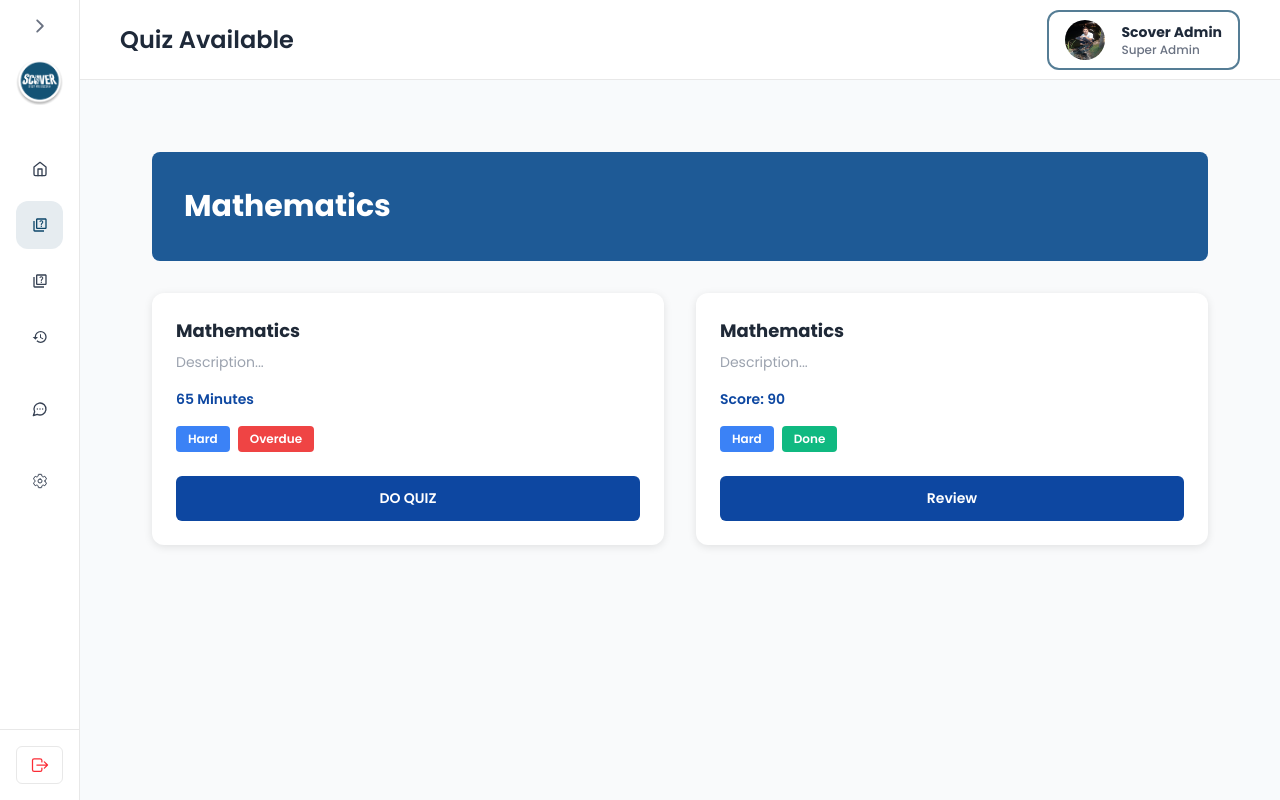
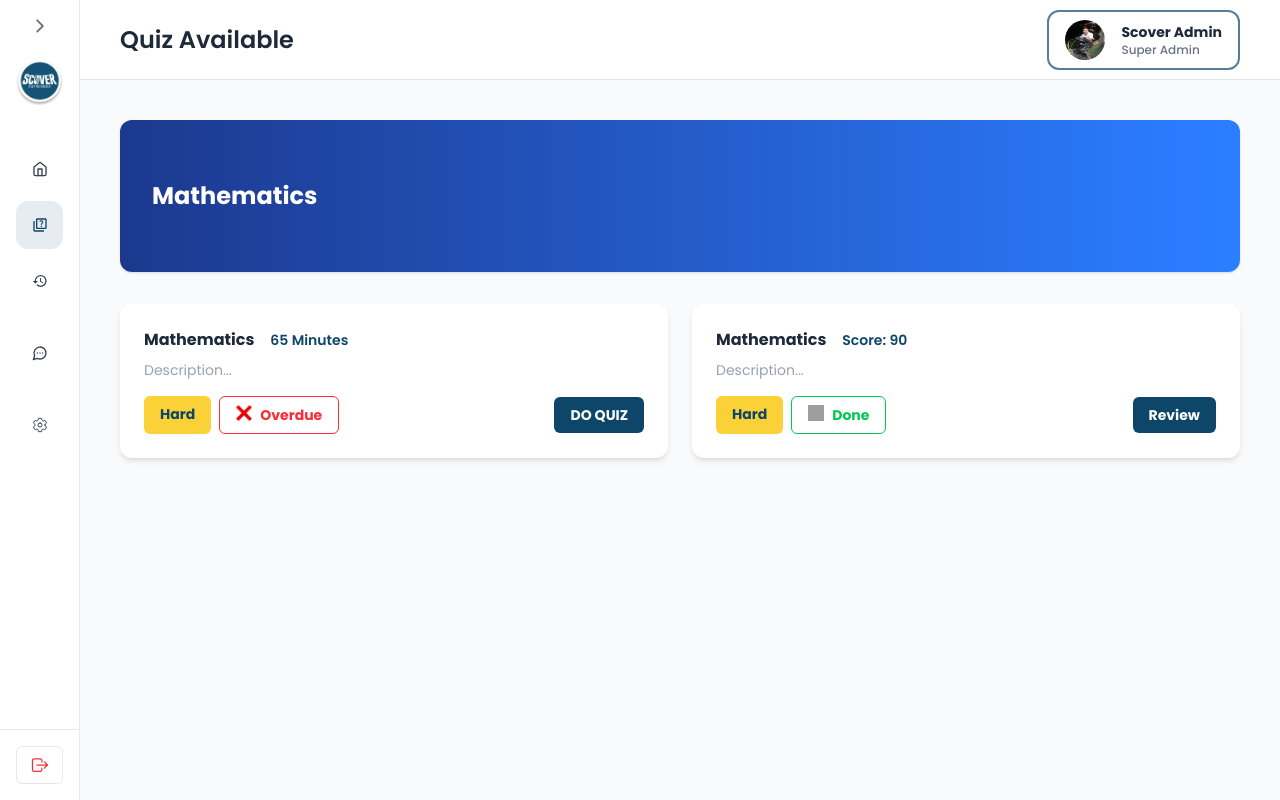
Before and after one commit to bimantaraaryasatya/Quiz_Scover, a Next.js app: page /student/quiz-available/1 in a window 1280 px wide. Built offline with nearby package versions, Linux system fonts and the light colour scheme; grey boxes are pictures that could not be loaded.

Commit message:
fix: update design

```diff
--- a/app/student/daily-quiz/layout.tsx
+++ /dev/null
@@ -1,21 +0,0 @@
-import SideBarTemplate from "@/components/SideBarTemplate";
-import MenuList from "../menuList";
-
-export const metadata = {
-   title: 'Dashboard Student | Quiz Scover',
-   description: 'Quiz Scover'
-}
-
-type PropsLayout = {
-   children: React.ReactNode
-}
-
-const RootLayout = ({ children }: PropsLayout) => {
-   return(
-      <SideBarTemplate title="Daily Quiz" id="daily-quiz" menuList={MenuList}>
-         {children}
-      </SideBarTemplate>
-   )
-}
-
-export default RootLayout
--- a/app/student/daily-quiz/page.tsx
+++ /dev/null
@@ -1,11 +0,0 @@
-"use client"
-
-import Image from "next/image";
-
-export default function StudentDailyQuiz() {
-    return (
-        <div className="">
-            <h1>Hi</h1>
-        </div>
-    )
-}
--- a/app/student/menuList.tsx
+++ b/app/student/menuList.tsx
@@ -22,13 +22,6 @@ let MenuList: IPropMenu[] = [
         icon: <FiHome/>,
         category: "dashboard"
     },
-    // {
-    //     id: `daily-quiz`,
-    //     path: `/student/daily-quiz`,
-    //     label: `Daily Quiz`,
-    //     icon: <SlCalender/>,
-    //     category: "dashboard"
-    // },
     {
         id: `quiz-available`,
         path: `/student/quiz-available`,
@@ -36,13 +29,13 @@ let MenuList: IPropMenu[] = [
         icon: <MdOutlineQuiz/>,
         category: "dashboard"
     },
-    {
-        id: `quiz`,
-        path: `/student/quiz-detail`,
-        label: `Quiz Detail`,
-        icon: <MdOutlineQuiz/>,
-        category: "dashboard"
-    },
+    // {
+    //     id: `quiz`,
+    //     path: `/student/quiz-detail`,
+    //     label: `Quiz Detail`,
+    //     icon: <MdOutlineQuiz/>,
+    //     category: "dashboard"
+    // },
     {
         id: `history`,
         path: `/student/history`,
--- a/app/student/quiz-available/[id]/page.tsx
+++ b/app/student/quiz-available/[id]/page.tsx
@@ -1,169 +1,103 @@
-'use client'
+"use client"
 
-import { useParams } from 'next/navigation';
+import { QuizDifficulty, DoneTag, DueTag, OverdueTag } from "@/components/BadgeTagComponent"
+import { MainButton } from "@/components/ButtonComponent"
 
 const QuizDetailPage = () => {
-    const params = useParams();
-    const quizId = params?.id;
-
-    // Data contoh untuk quiz
     const quizData = [
         {
             id: 1,
             title: "Mathematics",
             description: "Description...",
             duration: "65 Minutes",
-            status: "Hard",
+            difficulty: "Hard",
             statusType: "Overdue",
-            buttonText: "DO QUIZ",
-            buttonColor: "#0d47a1"
+            buttonText: "DO QUIZ"
         },
         {
             id: 2,
             title: "Mathematics",
             description: "Description...",
             score: 90,
-            status: "Hard",
+            difficulty: "Hard",
             statusType: "Done",
-            buttonText: "Review",
-            buttonColor: "#0d47a1"
+            buttonText: "Review"
         }
-    ];
+    ]
 
     return (
-        <div style={{
-            padding: "2rem",
-            backgroundColor: "#f9fafb",
-            minHeight: "100vh"
-        }}>
-            {/* Header */}
-            <div style={{
-                backgroundColor: "#1e5a96",
-                color: "white",
-                padding: "2rem",
-                borderRadius: "8px",
-                marginBottom: "2rem"
-            }}>
-                <h1 style={{
-                    fontSize: "1.875rem",
-                    fontWeight: "bold",
-                    margin: "0"
-                }}>
-                    Mathematics
-                </h1>
+        <div className="min-h-screen">
+
+            {/* HEADER */}
+            <div className="bg-linear-to-r from-blue-900 to-blue-500 text-white px-8 py-15 rounded-xl mb-8 shadow">
+                <h1 className="text-2xl font-bold">Mathematics</h1>
             </div>
 
-            {/* Quiz Cards Grid */}
-            <div style={{
-                display: "grid",
-                gridTemplateColumns: "repeat(auto-fit, minmax(300px, 1fr))",
-                gap: "2rem"
-            }}>
+            {/* GRID */}
+            <div className="grid grid-cols-1 md:grid-cols-2 gap-6">
+
                 {quizData.map((quiz) => (
-                    <div key={quiz.id} style={{
-                        backgroundColor: "white",
-                        borderRadius: "12px",
-                        padding: "1.5rem",
-                        boxShadow: "0 2px 8px rgba(0, 0, 0, 0.1)",
-                        display: "flex",
-                        flexDirection: "column",
-                        justifyContent: "space-between",
-                        height: "100%"
-                    }}>
-                        {/* Title */}
-                        <h3 style={{
-                            fontSize: "1.125rem",
-                            fontWeight: "bold",
-                            marginBottom: "0.5rem",
-                            color: "#1f2937"
-                        }}>
+                    <div
+                        key={quiz.id}
+                        className="bg-white rounded-xl p-6 shadow-md flex flex-col justify-between items-start"
+                    >
+
+                        {/* LEFT */}
+                        <div className="flex flex-col gap-2">
+
+                            {/* TITLE + INFO */}
+                            <div className="flex items-center gap-4 justify-between w-full">
+                                <h3 className="font-bold text-gray-800">
                                     {quiz.title}
                                 </h3>
 
-                        {/* Description */}
-                        <p style={{
-                            color: "#9ca3af",
-                            fontSize: "0.875rem",
-                            marginBottom: "1rem"
-                        }}>
-                            {quiz.description}
-                        </p>
-
-                        {/* Duration or Score */}
                                 {quiz.duration && (
-                            <p style={{
-                                fontSize: "0.875rem",
-                                color: "#0d47a1",
-                                fontWeight: "600",
-                                marginBottom: "1rem"
-                            }}>
+                                    <span className="text-sm font-semibold text-primary">
                                         {quiz.duration}
-                            </p>
+                                    </span>
                                 )}
 
                                 {quiz.score !== undefined && (
-                            <p style={{
-                                fontSize: "0.875rem",
-                                color: "#0d47a1",
-                                fontWeight: "600",
-                                marginBottom: "1rem"
-                            }}>
+                                    <span className="text-sm font-semibold text-primary">
                                         Score: {quiz.score}
+                                    </span>
+                                )}
+                            </div>
+                        </div>
+
+                        <div className="flex flex-col gap-4 mt-2 w-full">
+                            {/* DESC */}
+                            <p className="text-sm text-gray-400">
+                                {quiz.description}
                             </p>
+                            <div className="flex flex-col md:flex-row justify-between gap-5 w-full items-start md:items-center">
+                                <div className="flex gap-2">
+                                    <QuizDifficulty>
+                                        {quiz.difficulty}
+                                    </QuizDifficulty>
+
+                                    {quiz.statusType === "Done" && (
+                                        <DoneTag>Done</DoneTag>
                                     )}
 
-                        {/* Status Tags */}
-                        <div style={{
-                            display: "flex",
-                            gap: "0.5rem",
-                            marginBottom: "1.5rem",
-                            flexWrap: "wrap"
-                        }}>
-                            <span style={{
-                                backgroundColor: "#3b82f6",
-                                color: "white",
-                                padding: "0.25rem 0.75rem",
-                                borderRadius: "4px",
-                                fontSize: "0.75rem",
-                                fontWeight: "600"
-                            }}>
-                                {quiz.status}
-                            </span>
-                            <span style={{
-                                backgroundColor: quiz.statusType === "Overdue" ? "#ef4444" : "#10b981",
-                                color: "white",
-                                padding: "0.25rem 0.75rem",
-                                borderRadius: "4px",
-                                fontSize: "0.75rem",
-                                fontWeight: "600"
-                            }}>
-                                {quiz.statusType}
-                            </span>
+                                    {quiz.statusType === "Overdue" && (
+                                        <OverdueTag>Overdue</OverdueTag>
+                                    )}
+
+                                    {quiz.statusType === "Due" && (
+                                        <DueTag>Due</DueTag>
+                                    )}
+
+                                </div>
+                                <MainButton type="button" onClick={() => alert(`${quiz.buttonText} Clicked`)} className="w-full justify-center md:w-fit">
+                                    {quiz.buttonText}
+                                </MainButton>
+                            </div>
                         </div>
 
-                        {/* Button */}
-                        <button style={{
-                            backgroundColor: quiz.buttonColor,
-                            color: "white",
-                            padding: "0.75rem 1.5rem",
-                            borderRadius: "6px",
-                            border: "none",
-                            fontWeight: "600",
-                            fontSize: "0.875rem",
-                            cursor: "pointer",
-                            width: "100%",
-                            transition: "background-color 0.2s"
-                        }}
-                            onMouseEnter={(e) => {
-                                e.currentTarget.style.backgroundColor = "#0a3a7f";
-                            }}
-                            onMouseLeave={(e) => {
-                                e.currentTarget.style.backgroundColor = quiz.buttonColor;
-                            }}>
-                            {quiz.buttonText}
-                        </button>
                     </div>
                 ))}
+
             </div>
         </div>
     )
```
Lines whose indentation alone changed are shown as unchanged.
